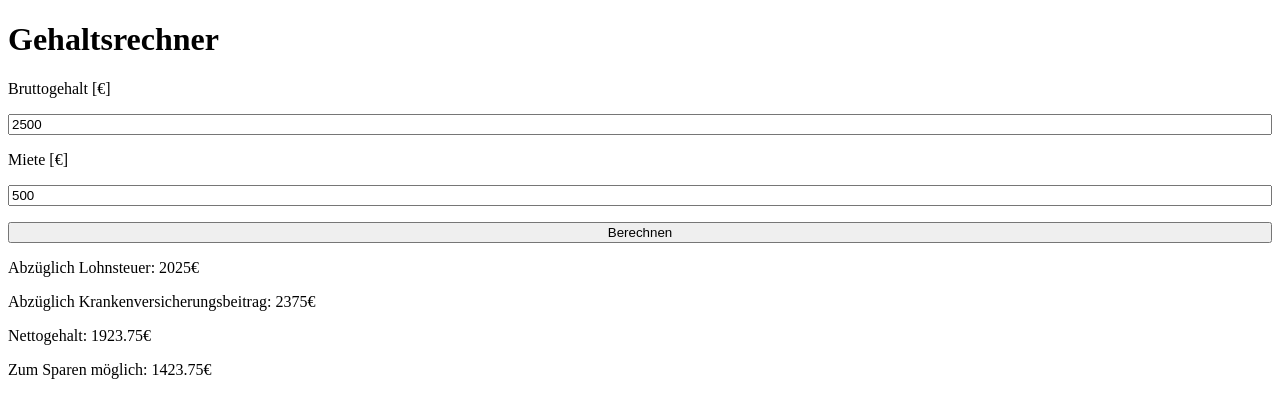
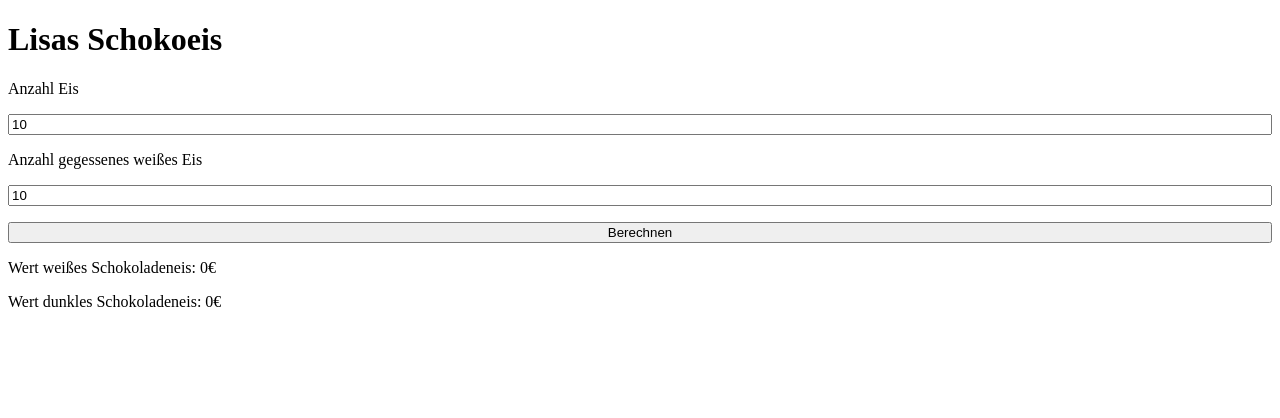
Before and after one commit to CreatorSiSo/info, a website built with Vite: page index.html in a window 1280 px wide. Both pictures are taken after a click on the button "Berechnen". Built offline with nearby package versions, Linux system fonts and the light colour scheme.

Commit message:
Lisas Eis.

```diff
--- a/index.html
+++ b/index.html
@@ -18,23 +18,18 @@
 	</style>
 
 	<body>
-		<h1>Gehaltsrechner</h1>
+		<h1>Lisas Schokoeis</h1>
 
 		<form action="calc_money">
-			<label for="brutto">Bruttogehalt [€]</label>
-			<input id="brutto" type="number" value="2500" />
-
-			<label for="rent">Miete [€]</label>
-			<input id="rent" type="number" value="500" />
+			<label for="num_ice">Anzahl Eis</label>
+			<input id="num_ice" type="number" value="10" />
+			<label for="ate_white_ice">Anzahl gegessenes weißes Eis</label>
+			<input id="ate_white_ice" type="number" value="10" />
 
 			<input id="calc_button" type="button" value="Berechnen" />
 
-			<div>Abzüglich Lohnsteuer: <span id="netto_1_status"></span></div>
-			<div>
-				Abzüglich Krankenversicherungsbeitrag: <span id="netto_2_status"></span>
-			</div>
-			<div>Nettogehalt: <span id="netto_status"></span></div>
-			<div>Zum Sparen möglich: <span id="rest_status"></span></div>
+			<div>Wert weißes Schokoladeneis: <span id="white_ice_value"></span></div>
+			<div>Wert dunkles Schokoladeneis: <span id="dark_ice_value"></span></div>
 		</form>
 	</body>
 </html>
--- a/src/main.ts
+++ b/src/main.ts
@@ -1,25 +1,22 @@
-const bruttoInput = document.querySelector("#brutto") as HTMLInputElement;
-const rentInput = document.querySelector("#rent") as HTMLInputElement;
+const numIceInput = document.querySelector("#num_ice") as HTMLInputElement;
+const ateWhiteIceInput = document.querySelector(
+	"#ate_white_ice"
+) as HTMLInputElement;
 
 const calcButton = document.querySelector("#calc_button") as HTMLButtonElement;
 
-const netto1Status = document.querySelector("#netto_1_status") as HTMLElement;
-const netto2Status = document.querySelector("#netto_2_status") as HTMLElement;
-const nettoStatus = document.querySelector("#netto_status") as HTMLElement;
-const restStatus = document.querySelector("#rest_status") as HTMLElement;
+const whiteIceValue = document.querySelector("#white_ice_value") as HTMLElement;
+const darkIceValue = document.querySelector("#dark_ice_value") as HTMLElement;
 
 calcButton.addEventListener("click", (e) => {
 	e.preventDefault;
-	const brutto = parseFloat(bruttoInput.value);
-	const netto1 = brutto - brutto * 0.19;
-	const netto2 = brutto - brutto * 0.05;
-	const netto = netto1 - netto1 * 0.05;
-	const rest = netto - parseFloat(rentInput.value);
+	const numIce = parseFloat(numIceInput.value);
+	const ateWhiteIce = parseFloat(ateWhiteIceInput.value);
+	const numWhiteIce = Math.floor(Math.max(numIce * 0.45 - ateWhiteIce, 0));
+	const numDarkIce = Math.floor(Math.max(numIce * 0.55 - 2 * ateWhiteIce, 0));
 
-	netto1Status.textContent = netto1.toString() + "€";
-	netto2Status.textContent = netto2.toString() + "€";
-	nettoStatus.textContent = netto.toString() + "€";
-	restStatus.textContent = rest.toString() + "€";
+	whiteIceValue.textContent = (numWhiteIce * 1.2).toString() + "€";
+	darkIceValue.textContent = (numDarkIce * 0.9).toString() + "€";
 });
 
 export {};
```
